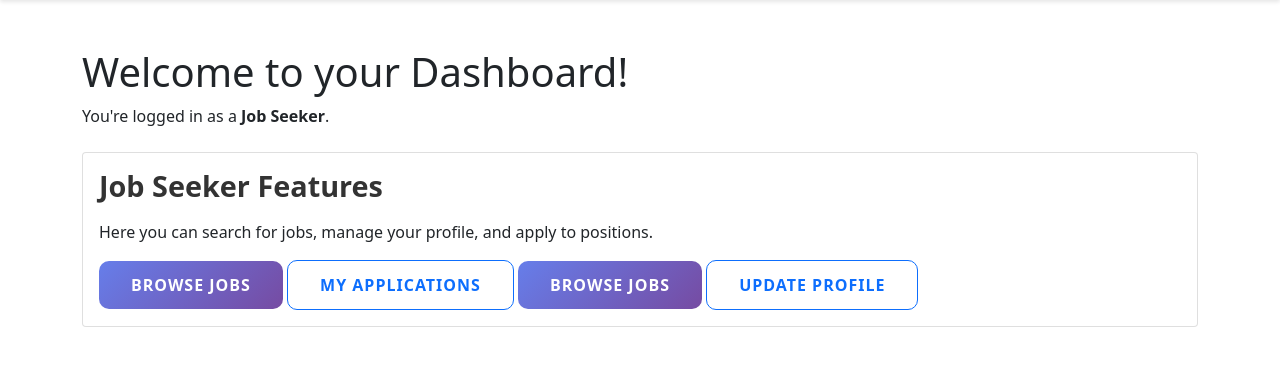
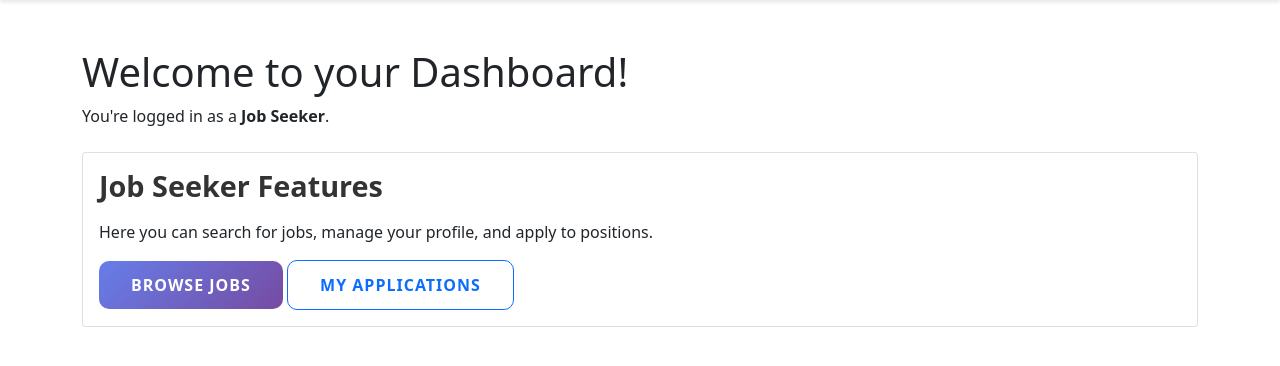
Before and after one commit to UZ9/CS2340JobFinder, a Django app: page /dashboard/ in a window 1280 px wide. Shown: the part 62-428 px from the top of the page. Run offline with Django 5.2, Linux system fonts and the light colour scheme; a user stored in the database is signed in; data comes from the database, SQL or seed files in the repository; both versions use the stored data as it was after the commit.

Commit message:
Fix merging component conflicts

```diff
--- a/jobfinder/templates/home/dashboard.html
+++ b/jobfinder/templates/home/dashboard.html
@@ -14,10 +14,8 @@
                         <h5 class="card-title">Recruiter Features</h5>
                         <p class="card-text">Here you can post job openings, manage applications, and find candidates.</p>
                         <a href="{% url 'jobs:add_job' %}" class="btn btn-primary">Post a Job</a>
-                        <a href="{% url 'jobs:my_jobs' %}" class="btn btn-outline-primary">My Jobs</a>
+                        <a href="{% url 'jobs:my_jobs' %}" class="btn btn-outline-primary">My Job Postings</a>
                         <a href="{% url 'jobs:job_list' %}" class="btn btn-outline-secondary">Browse All Jobs</a>
-                        <a href="#" class="btn btn-primary">Post a Job</a>
-                        <a href="#" class="btn btn-outline-primary">View Applications</a>
                     </div>
                 </div>
             {% else %}
@@ -28,8 +26,6 @@
                         <p class="card-text">Here you can search for jobs, manage your profile, and apply to positions.</p>
                         <a href="{% url 'jobs:job_list' %}" class="btn btn-primary">Browse Jobs</a>
                         <a href="{% url 'jobs:my_applications' %}" class="btn btn-outline-primary">My Applications</a>
-                        <a href="#" class="btn btn-primary">Browse Jobs</a>
-                        <a href="#" class="btn btn-outline-primary">Update Profile</a>
                     </div>
                 </div>
             {% endif %}
--- a/jobfinder/templates/jobs/my_jobs.html
+++ b/jobfinder/templates/jobs/my_jobs.html
@@ -1,6 +1,6 @@
 {% extends 'base.html' %}
 
-{% block title %}My Jobs - Job Finder{% endblock %}
+{% block title %}My Job Postings - Job Finder{% endblock %}
 
 {% block content %}
 <div class="container mt-4">
```
Also changed, not shown: jobfinder/db.sqlite3.
